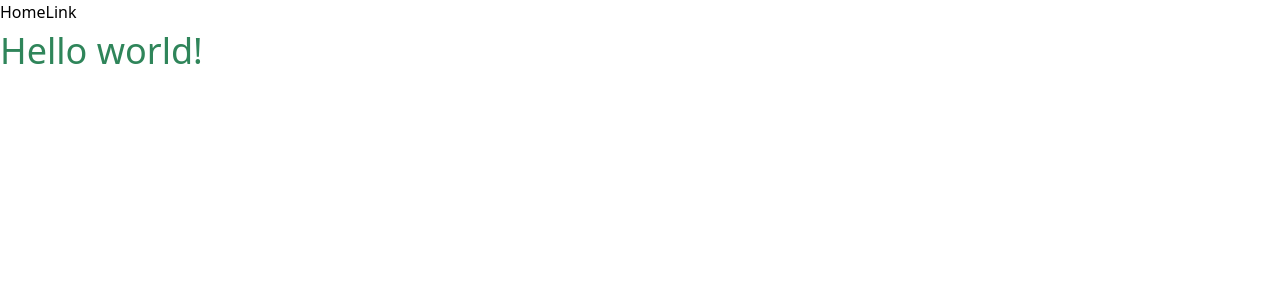
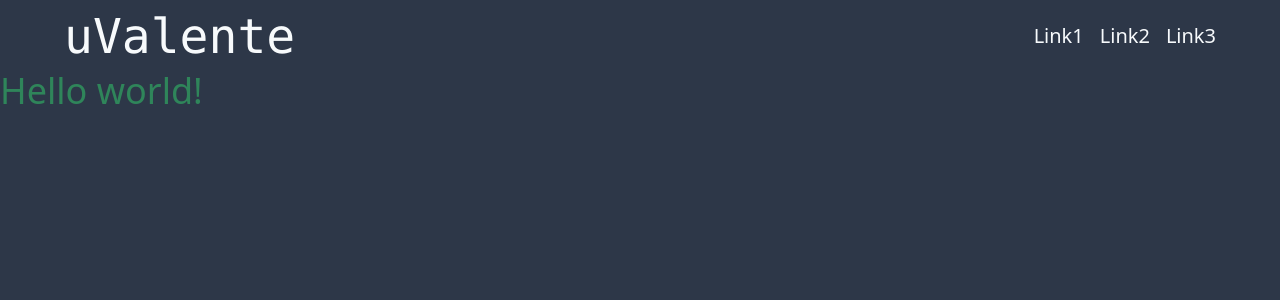
Before and after one commit to Uvalente/portfolio, a Next.js app: page / in a window 1280 px wide. Shown: the top 300 px of the page. Built offline with nearby package versions, Linux system fonts and the light colour scheme.

Commit message:
:lipstick: add initial nav styling

```diff
--- a/components/Layout.js
+++ b/components/Layout.js
@@ -8,7 +8,7 @@ const Layout = ({ children, pageTitle, ...props }) => (
       <title>{pageTitle}</title>
     </Head>
     <Nav />
-    <div className='content'>
+    <div className='content bg-gray-800'>
       {children}
     </div>
   </>
--- a/components/Nav.js
+++ b/components/Nav.js
@@ -1,8 +1,13 @@
 const Nav = () => (
-  <nav>
-    Home
-    <a>Link</a>
+  <nav className='fixed w-full flex justify-between items-center px-16 text-gray-100'>
+    <div className='font-mono  text-5xl'>uValente</div>
+    <div className='space-x-4 text-xl'>
+      <a>Link1</a>
+      <a>Link2</a>
+      <a>Link3</a>
+    </div>
   </nav>
 )
 
+
 export default Nav
--- a/pages/index.js
+++ b/pages/index.js
@@ -2,8 +2,9 @@ import Layout from '../components/Layout'
 
 const Index = () => (
   <Layout pageTitle='uValente Index'>
-    <p className='text-green-700 text-4xl'>
+    <p className='pt-16 text-green-700 text-4xl'>
       Hello world!
+      <br/><br/><br/><br/><br/><br/><br/><br/><br/><br/><br/><br/><br/><br/><br/><br/><br/><br/><br/><br/><br/><br/><br/><br/><br/><br/><br/><br/><br/><br/><br/><br/><br/><br/><br/><br/><br/><br/><br/><br/><br/><br/><br/><br/><br/><br/><br/><br/><br/><br/><br/><br/><br/><br/><br/><br/><br/><br/><br/><br/><br/><br/><br/><br/><br/><br/><br/><br/><br/><br/><br/>
     </p>
   </Layout>
 )
```
Also changed, not shown: public/code.svg (added).
